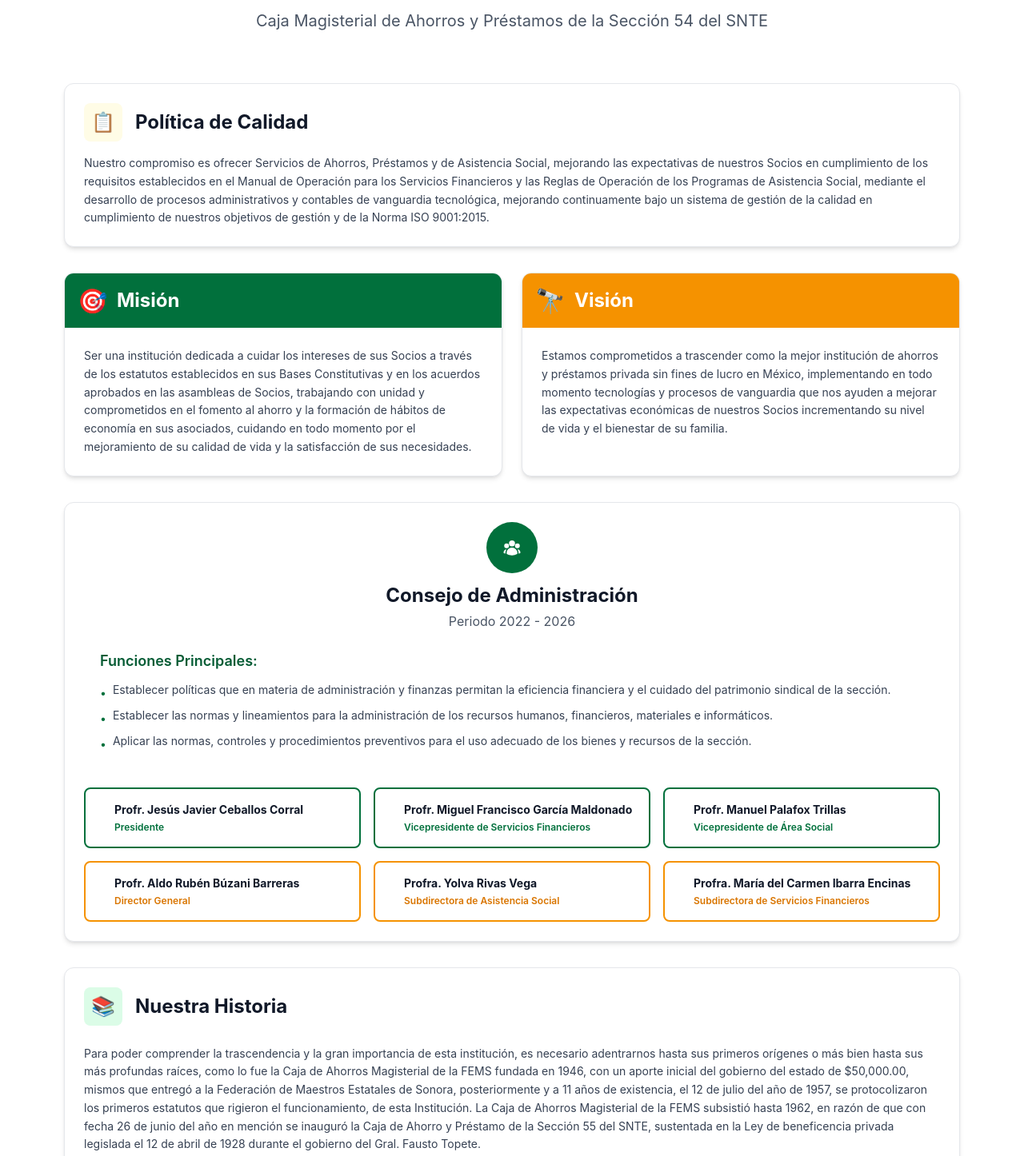
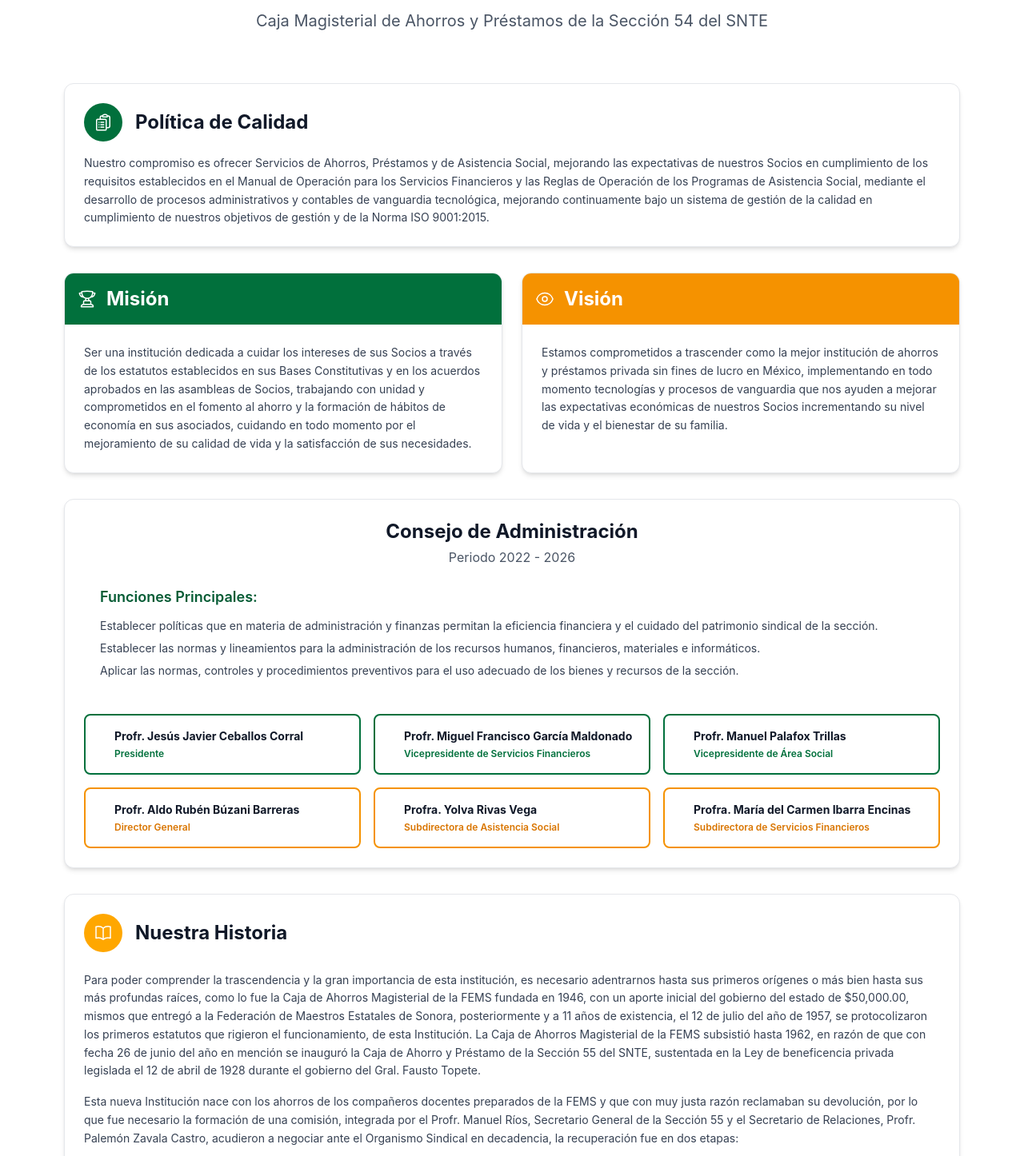
Before and after one commit to IngOscarHuerta/CMAPSNTE54, an Astro site: page /acerca in a window 1280 px wide. Shown: the part 180-1626 px from the top of the page at 80% size. Built offline with nearby package versions, Linux system fonts and the light colour scheme; Astro itself is replaced by a stand-in of ours.

Commit message:
Cambio iconos de acerca.astro

```diff
--- a/src/pages/acerca.astro
+++ b/src/pages/acerca.astro
@@ -23,11 +23,11 @@ import BaseLayout from "../layouts/BaseLayout.astro";
             class="bg-white rounded-xl shadow-md p-6 mb-8 border border-gray-200"
         >
             <div class="flex items-center mb-4">
-                <div
-                    class="w-12 h-12 bg-cmap-crema-100 rounded-lg flex items-center justify-center mr-4"
-                >
-                    <span class="text-2xl">📋</span>
-                </div>
+               <div class="w-12 h-12 rounded-full bg-cmap-verde flex items-center justify-center mr-4">
+  <svg xmlns="http://www.w3.org/2000/svg" class="size-6 text-white" fill="none" viewBox="0 0 24 24" stroke-width="1.5" stroke="currentColor" aria-hidden="true">
+    <path stroke-linecap="round" stroke-linejoin="round" d="M9 12h3.75M9 15h3.75M9 18h3.75m3 .75H18a2.25 2.25 0 0 0 2.25-2.25V6.108c0-1.135-.845-2.098-1.976-2.192a48.424 48.424 0 0 0-1.123-.08m-5.801 0c-.065.21-.1.433-.1.664 0 .414.336.75.75.75h4.5a.75.75 0 0 0 .75-.75 2.25 2.25 0 0 0-.1-.664m-5.8 0A2.251 2.251 0 0 1 13.5 2.25H15c1.012 0 1.867.668 2.15 1.586m-5.8 0c-.376.023-.75.05-1.124.08C9.095 4.01 8.25 4.973 8.25 6.108V8.25m0 0H4.875c-.621 0-1.125.504-1.125 1.125v11.25c0 .621.504 1.125 1.125 1.125h9.75c.621 0 1.125-.504 1.125-1.125V9.375c0-.621-.504-1.125-1.125-1.125H8.25ZM6.75 12h.008v.008H6.75V12Zm0 3h.008v.008H6.75V15Zm0 3h.008v.008H6.75V18Z" />
+  </svg>
+</div>
                 <h2 class="text-2xl font-bold text-gray-900">
                     Política de Calidad
                 </h2>
@@ -53,8 +53,9 @@ import BaseLayout from "../layouts/BaseLayout.astro";
             >
                 <div class="bg-cmap-verde p-4">
                     <div class="flex items-center text-white">
-                        <span class="text-3xl mr-3">🎯</span>
-                        <h2 class="text-2xl font-bold">Misión</h2>
+<svg xmlns="http://www.w3.org/2000/svg" class="size-6 mr-3 text-white" fill="none" viewBox="0 0 24 24" stroke-width="1.5" stroke="currentColor" aria-hidden="true">
+  <path stroke-linecap="round" stroke-linejoin="round" d="M16.5 18.75h-9m9 0a3 3 0 0 1 3 3h-15a3 3 0 0 1 3-3m9 0v-3.375c0-.621-.503-1.125-1.125-1.125h-.871M7.5 18.75v-3.375c0-.621.504-1.125 1.125-1.125h.872m5.007 0H9.497m5.007 0a7.454 7.454 0 0 1-.982-3.172M9.497 14.25a7.454 7.454 0 0 0 .981-3.172M5.25 4.236c-.982.143-1.954.317-2.916.52A6.003 6.003 0 0 0 7.73 9.728M5.25 4.236V4.5c0 2.108.966 3.99 2.48 5.228M5.25 4.236V2.721C7.456 2.41 9.71 2.25 12 2.25c2.291 0 4.545.16 6.75.47v1.516M7.73 9.728a6.726 6.726 0 0 0 2.748 1.35m8.272-6.842V4.5c0 2.108-.966 3.99-2.48 5.228m2.48-5.492a46.32 46.32 0 0 1 2.916.52 6.003 6.003 0 0 1-5.395 4.972m0 0a6.726 6.726 0 0 1-2.749 1.35m0 0a6.772 6.772 0 0 1-3.044 0" />
+</svg>                        <h2 class="text-2xl font-bold">Misión</h2>
                     </div>
                 </div>
                 <div class="p-6">
@@ -77,8 +78,10 @@ import BaseLayout from "../layouts/BaseLayout.astro";
             >
                 <div class="bg-cmap-naranja-500 p-4">
                     <div class="flex items-center text-white">
-                        <span class="text-3xl mr-3">🔭</span>
-                        <h2 class="text-2xl font-bold">Visión</h2>
+<svg xmlns="http://www.w3.org/2000/svg" class="size-6 mr-3 text-white" fill="none" viewBox="0 0 24 24" stroke-width="1.5" stroke="currentColor" aria-hidden="true">
+  <path stroke-linecap="round" stroke-linejoin="round" d="M2.036 12.322a1.012 1.012 0 0 1 0-.639C3.423 7.51 7.36 4.5 12 4.5c4.638 0 8.573 3.007 9.963 7.178.07.207.07.431 0 .639C20.577 16.49 16.64 19.5 12 19.5c-4.638 0-8.573-3.007-9.963-7.178Z" />
+  <path stroke-linecap="round" stroke-linejoin="round" d="M15 12a3 3 0 1 1-6 0 3 3 0 0 1 6 0Z" />
+</svg>                        <h2 class="text-2xl font-bold">Visión</h2>
                     </div>
                 </div>
                 <div class="p-6">
@@ -100,23 +103,6 @@ import BaseLayout from "../layouts/BaseLayout.astro";
             class="bg-white rounded-xl shadow-md p-6 mb-8 border border-gray-200"
         >
             <div class="text-center mb-6">
-                <div
-                    class="inline-flex items-center justify-center w-16 h-16 bg-cmap-verde-700 rounded-full mb-3"
-                >
-                    <svg
-                        xmlns="http://www.w3.org/2000/svg"
-                        viewBox="0 0 24 24"
-                        class="fill-white size-6"
-                    >
-                        <path
-                            fill-rule="evenodd"
-                            d="M8.25 6.75a3.75 3.75 0 1 1 7.5 0 3.75 3.75 0 0 1-7.5 0ZM15.75 9.75a3 3 0 1 1 6 0 3 3 0 0 1-6 0ZM2.25 9.75a3 3 0 1 1 6 0 3 3 0 0 1-6 0ZM6.31 15.117A6.745 6.745 0 0 1 12 12a6.745 6.745 0 0 1 6.709 7.498.75.75 0 0 1-.372.568A12.696 12.696 0 0 1 12 21.75c-2.305 0-4.47-.612-6.337-1.684a.75.75 0 0 1-.372-.568 6.787 6.787 0 0 1 1.019-4.38Z"
-                            clip-rule="evenodd"></path>
-                        <path
-                            d="M5.082 14.254a8.287 8.287 0 0 0-1.308 5.135 9.687 9.687 0 0 1-1.764-.44l-.115-.04a.563.563 0 0 1-.373-.487l-.01-.121a3.75 3.75 0 0 1 3.57-4.047ZM20.226 19.389a8.287 8.287 0 0 0-1.308-5.135 3.75 3.75 0 0 1 3.57 4.047l-.01.121a.563.563 0 0 1-.373.486l-.115.04c-.567.2-1.156.349-1.764.441Z"
-                        ></path>
-                    </svg>
-                </div>
                 <h2 class="text-2xl font-bold text-gray-900 mb-1">
                     Consejo de Administración
                 </h2>
@@ -130,7 +116,6 @@ import BaseLayout from "../layouts/BaseLayout.astro";
                 </h3>
                 <ul class="space-y-2 text-gray-700 text-sm">
                     <li class="flex items-start">
-                        <span class="text-cmap-verde-700 mr-2 mt-1">•</span>
                         <span
                             >Establecer políticas que en materia de
                             administración y finanzas permitan la eficiencia
@@ -139,7 +124,6 @@ import BaseLayout from "../layouts/BaseLayout.astro";
                         >
                     </li>
                     <li class="flex items-start">
-                        <span class="text-cmap-verde-700 mr-2 mt-1">•</span>
                         <span
                             >Establecer las normas y lineamientos para la
                             administración de los recursos humanos, financieros,
@@ -147,7 +131,6 @@ import BaseLayout from "../layouts/BaseLayout.astro";
                         >
                     </li>
                     <li class="flex items-start">
-                        <span class="text-cmap-verde-700 mr-2 mt-1">•</span>
                         <span
                             >Aplicar las normas, controles y procedimientos
                             preventivos para el uso adecuado de los bienes y
@@ -272,11 +255,11 @@ import BaseLayout from "../layouts/BaseLayout.astro";
             class="bg-white rounded-xl shadow-md p-6 mb-8 border border-gray-200"
         >
             <div class="flex items-center mb-6">
-                <div
-                    class="w-12 h-12 bg-green-100 rounded-lg flex items-center justify-center mr-4"
-                >
-                    <span class="text-2xl">📚</span>
-                </div>
+                <div class="w-12 h-12 rounded-full bg-cmap-naranja flex items-center justify-center mr-4">
+  <svg xmlns="http://www.w3.org/2000/svg" class="size-6 text-white" fill="none" viewBox="0 0 24 24" stroke-width="1.5" stroke="currentColor" aria-hidden="true">
+    <path stroke-linecap="round" stroke-linejoin="round" d="M12 6.042A8.967 8.967 0 0 0 6 3.75c-1.052 0-2.062.18-3 .512v14.25A8.987 8.987 0 0 1 6 18c2.305 0 4.408.867 6 2.292m0-14.25a8.966 8.966 0 0 1 6-2.292c1.052 0 2.062.18 3 .512v14.25A8.987 8.987 0 0 0 18 18a8.967 8.967 0 0 0-6 2.292m0-14.25v14.25" />
+  </svg>
+</div>
                 <h2 class="text-2xl font-bold text-gray-900">
                     Nuestra Historia
                 </h2>
@@ -408,7 +391,7 @@ import BaseLayout from "../layouts/BaseLayout.astro";
                             class="text-5xl md:text-6xl font-black text-white mb-4 tracking-tight"
                         >
                             <span
-                                class="text-transparent bg-clip-text bg-gradient-to-r from-cmap-naranja-700 to-cmap-naranja-500"
+                                class="text-transparent bg-clip-text bg-cmap-naranja-700"
                                 >DIRECTORES</span
                             >
                         </h2>
```
